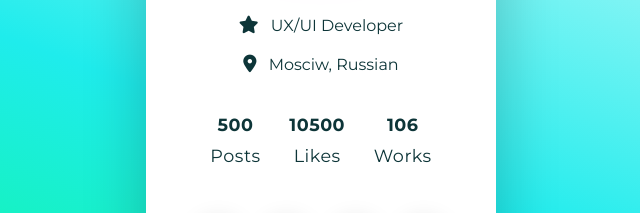
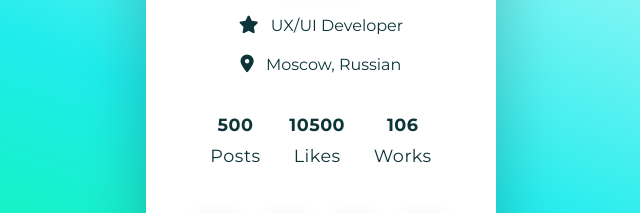
Before and after one commit to FatherYo/VR, a plain HTML site: page !/index.html in a window 1280 px wide. Shown: the part 248-461 px from the top of the page, 319-959 px from the left. Drawn offline with Linux system fonts and the light colour scheme.

Commit message:
Update index.html

```diff
--- a/!/index.html
+++ b/!/index.html
@@ -23,7 +23,7 @@
         </p>
         <p class="info place">
             <i class="fas fa-map-marker-alt"></i>
-            Mosciw, Russian
+            Moscow, Russian
         </p>
 
         <div class="posts-info">
```
